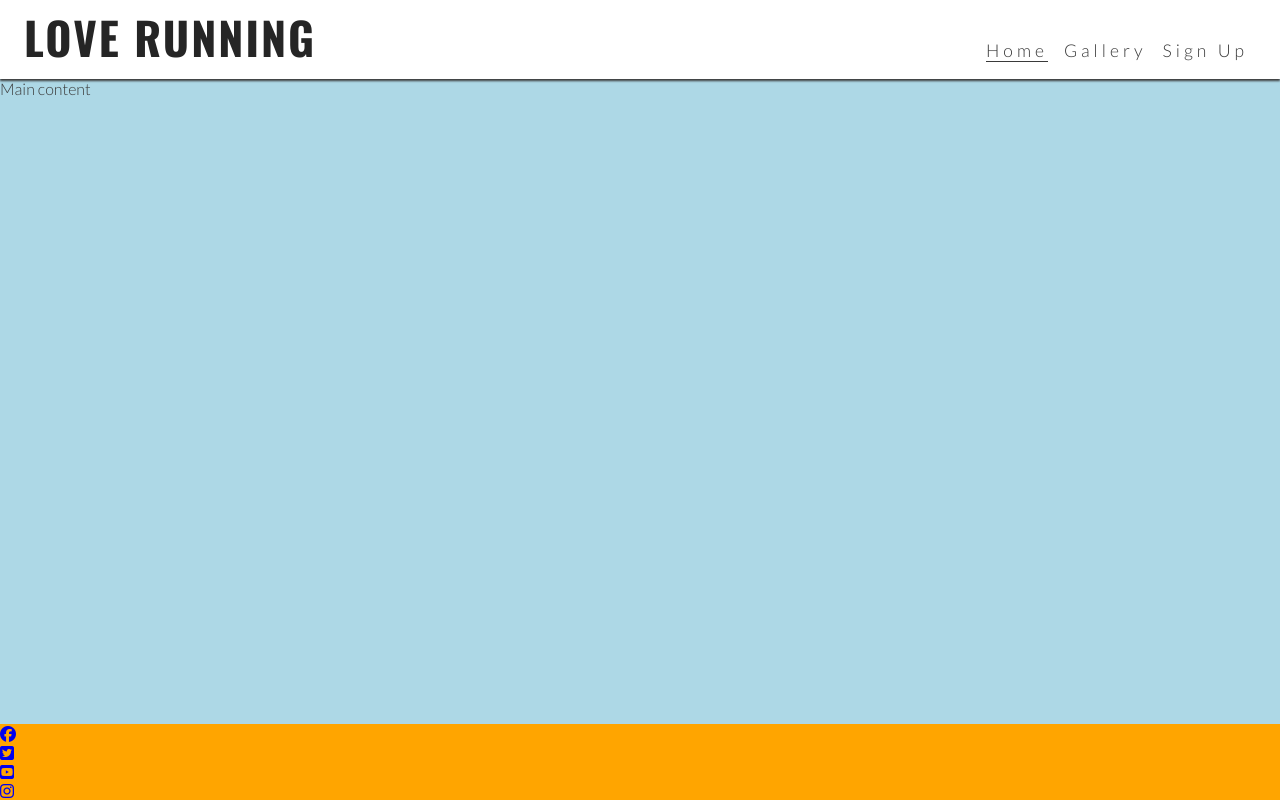
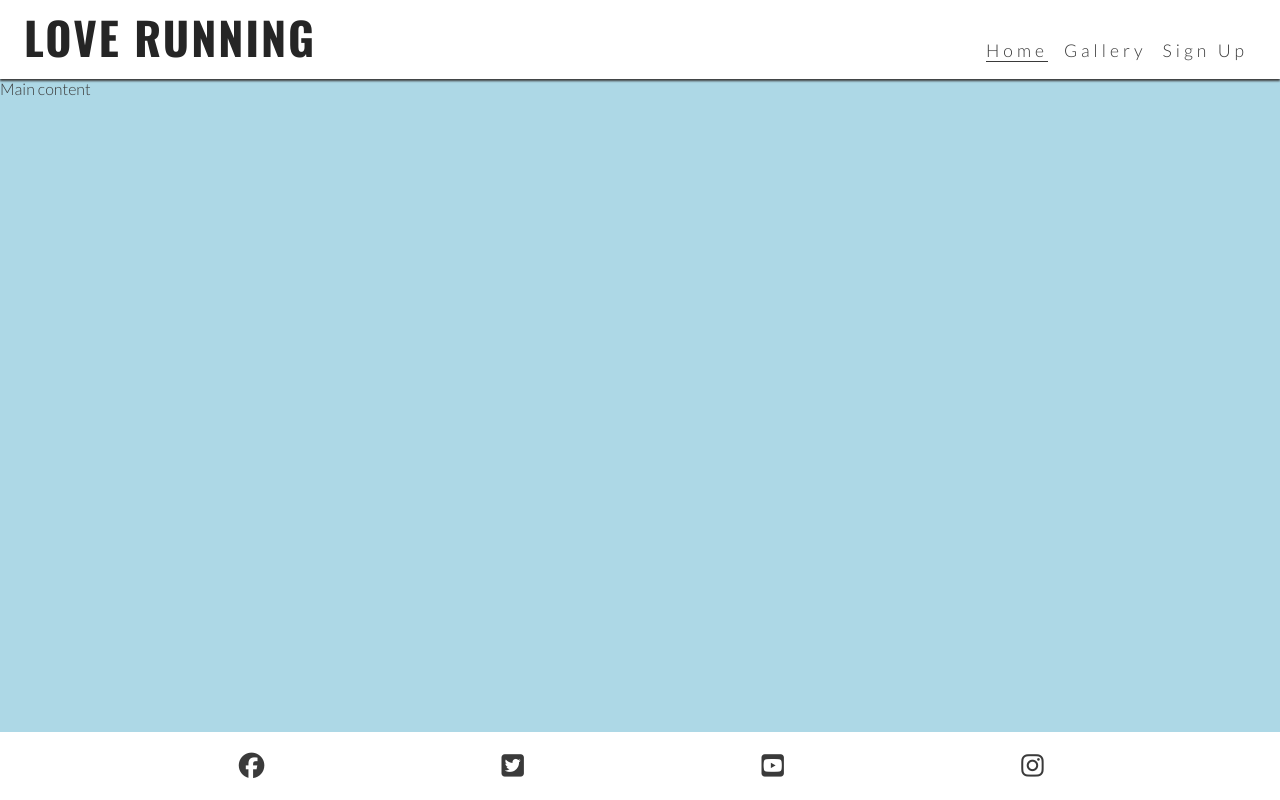
Before and after one commit to DamianGillessen1989/love-running, a plain HTML site: page index.html in a window 1280 px wide. Drawn offline with nearby package versions, Linux system fonts and the light colour scheme.

Commit message:
Style footer icons for all screen sizes

```diff
--- a/assets/css/style.css
+++ b/assets/css/style.css
@@ -91,8 +91,18 @@ main {
 }
 
 /* Footer */
-footer {
-    background-color: orange;
+#social-networks {
+    text-align: center;
+    padding: 20px 0;
+    display: flex;
+    justify-content: space-evenly;
+    list-style-type: none;
+}
+
+#social-networks i {
+    font-size: 160%;
+    padding: 5%;
+    color: #3a3a3a;
 }
 
 /* Media query: tablets and larger (768px and up) */
```
Also changed, not shown: index.html (line endings or trailing spaces).
